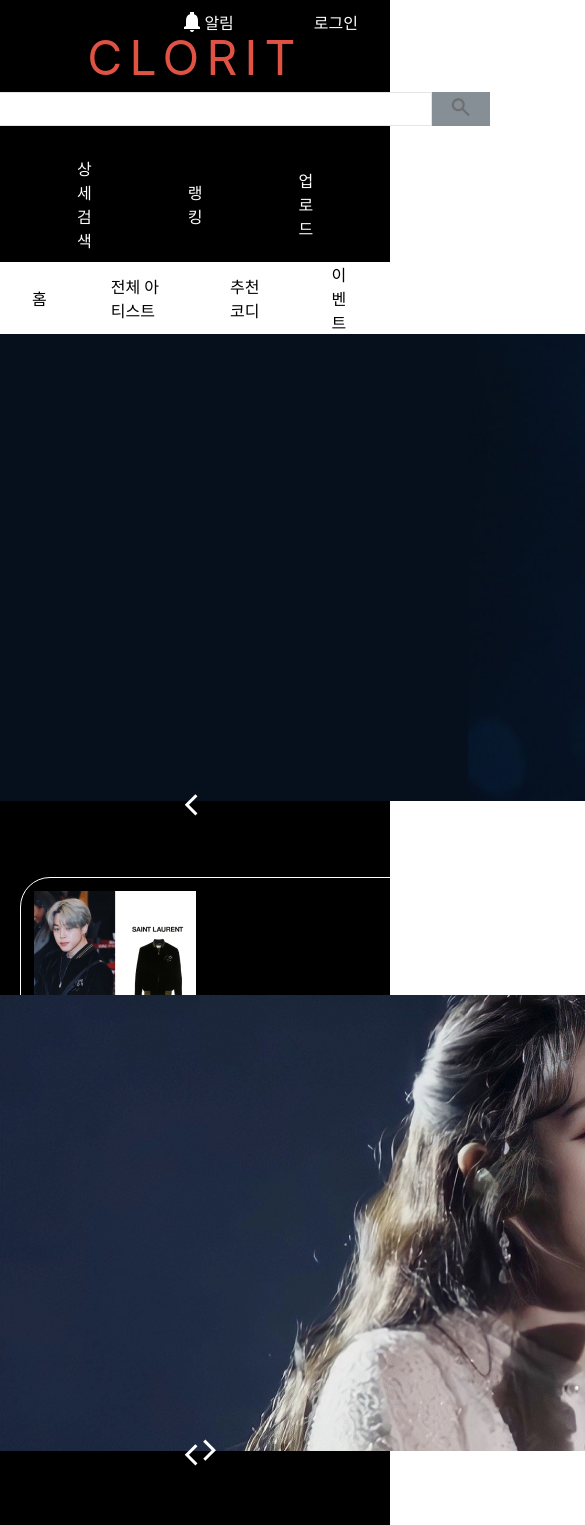
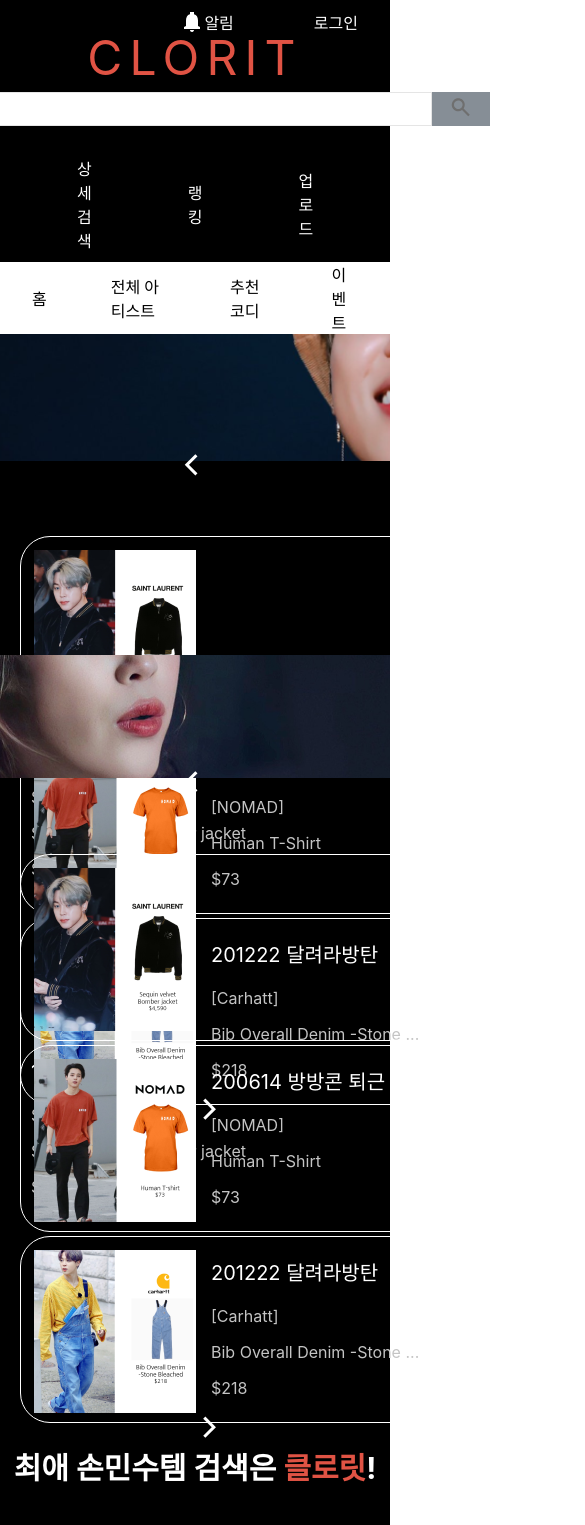
Before and after one commit to clorit/clorit-web, a React (Create React App) app: page / in a window 390 px wide. Shown: the top 1525 px of the page, 585 px wide, since content can reach past the window. Built offline with nearby package versions, Linux system fonts and the light colour scheme; some icons are missing.

Commit message:
footer 글자색 변경, 메인 중간 이미지 반응형으로

```diff
--- a/src/components/Footer.js
+++ b/src/components/Footer.js
@@ -9,7 +9,7 @@
   return (
     <div className='Footer'>
       <div className='Title'>
-        최애 손민수템 검색은 <span style={{ color: 'orange' }}>클로릿!</span>
+        최애 손민수템 검색은 <span className='Clorit'>클로릿</span>!
       </div>
       <div className='icon-group'>
         <figure>
--- a/src/components/MainLayout_Home.js
+++ b/src/components/MainLayout_Home.js
@@ -12,7 +12,7 @@
       <div className='MainLayout'>
         <div className='Main'>
           <div className='Item'>
-            <img src={jimin} />
+            <img src={jimin} className='center_img' />
             <div className='Bar'>
               <div className="arrow left"/>
               <div className='Box'>
@@ -52,7 +52,7 @@
             </div>
           </div>
           <div className='Item'>
-            <img src={iu} />
+            <img src={iu} className='center_img' />
             <div className='Bar'>
               <div className="arrow left"/>
               <div className='Box'>
--- a/src/scss/Footer.scss
+++ b/src/scss/Footer.scss
@@ -17,6 +17,9 @@
     color: white;
     margin-top: 30px;
     margin-bottom: 30px;
+    .Clorit {
+      color:#e05344;
+    }
   }
   .icon-group {
     display: flex;
--- a/src/scss/MainLayout_Home.scss
+++ b/src/scss/MainLayout_Home.scss
@@ -6,6 +6,8 @@
     .Item {
       img {
         object-fit: none;
+        max-width: 100%;
+        height: auto;
       }
       .Bar {
         height: 190px;
```
